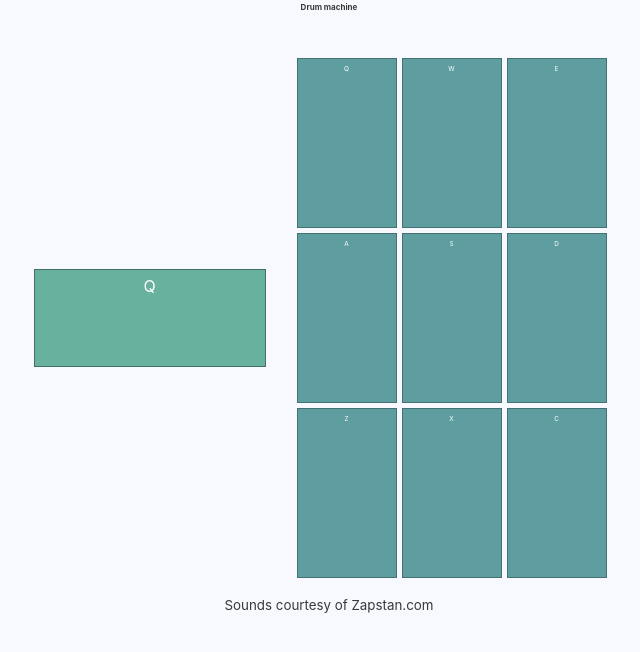
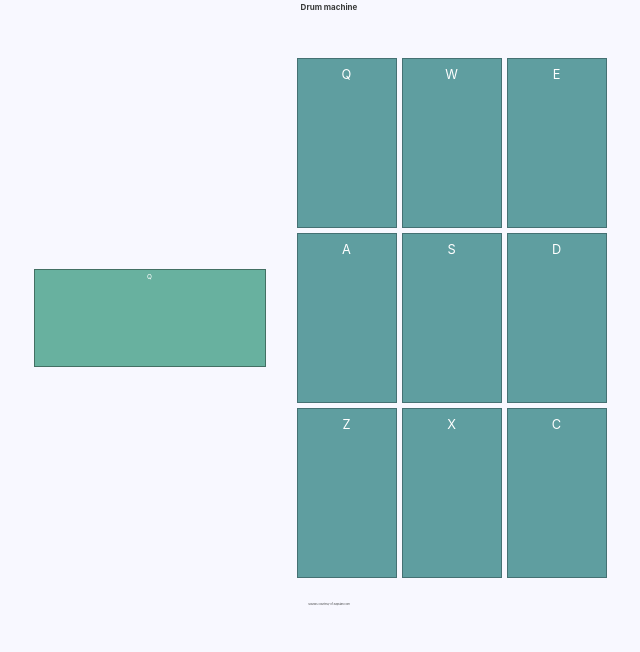
Before and after one commit to rafael-atias/fcc-drum-machine, a React (Create React App) app: page / in a window 1280 px wide. Shown: the top 652 px of the page, without its empty margins (311-951 px from the left). Built offline with nearby package versions, Linux system fonts and the light colour scheme.

Commit message:
implemented fluid-type mixin

```diff
--- a/src/_mixins.scss
+++ b/src/_mixins.scss
@@ -1,35 +1,3 @@
-@mixin styleText($color-css-variable: null, $line-height: 0, $font-size: 1rem) {
-    text-align: center;
-    line-height: $line-height;
-    font-size: $font-size;
-
-    @if $color-css-variable !=null {
-        color: var($color-css-variable);
-    }
-}
-
-@mixin flexContainer($direction) {
-    display: flex;
-    flex-direction: $direction;
-    align-items: center;
-    justify-content: center;
-}
-
-@mixin gridContainer($num-columns-rows, $column-width, $gap: 0.3125rem, $row-height:none) {
-    display: grid;
-    grid-template-columns: repeat($num-columns-rows, $column-width);
-    grid-gap: $gap $gap;
-    gap: $gap $gap;
-
-    @if $row-height==none {
-        grid-template-rows: none;
-    }
-
-    @else {
-        grid-template-rows: repeat($num-columns-rows, $row-height);
-    }
-}
-
 // =============================================================================
 //
 //  PRECISE CONTROL OVER RESPONSIVE TYPOGRAPHY FOR SASS
@@ -75,3 +43,47 @@
 
     @return $number;
 }
+
+@mixin styleText($color-css-variable: null,
+    $line-height: 0,
+    $min-font-size: 1rem,
+    $max-font-size: 0,
+    $min-viewport: 0,
+    $max-viewport: 0) {
+    text-align: center;
+    line-height: $line-height;
+
+    @if $max-font-size==0 or $min-viewport==0 or $max-viewport==0 {
+        font-size: $min-font-size;
+    }
+
+    @else {
+        @include fluid-type(font-size, $min-viewport, $max-viewport, $min-font-size, $max-font-size);
+    }
+
+    @if $color-css-variable !=null {
+        color: var($color-css-variable);
+    }
+}
+
+@mixin flexContainer($direction) {
+    display: flex;
+    flex-direction: $direction;
+    align-items: center;
+    justify-content: center;
+}
+
+@mixin gridContainer($num-columns-rows, $column-width, $gap: 0.3125rem, $row-height:none) {
+    display: grid;
+    grid-template-columns: repeat($num-columns-rows, $column-width);
+    grid-gap: $gap $gap;
+    gap: $gap $gap;
+
+    @if $row-height==none {
+        grid-template-rows: none;
+    }
+
+    @else {
+        grid-template-rows: repeat($num-columns-rows, $row-height);
+    }
+}
--- a/src/_styles.scss
+++ b/src/_styles.scss
@@ -7,23 +7,23 @@ body {
 }
 
 h1 {
-    @include styleText($color-css-variable: --default-color-text, $font-size: 0.5rem);
+    @include styleText($color-css-variable: --default-color-text, $min-font-size: 0.5rem);
 }
 
 footer {
-    @include styleText($color-css-variable: --default-color-text, $font-size: 0.2rem);
+    @include styleText($color-css-variable: --default-color-text, $min-font-size: 0.2rem);
 
-    @media(min-width: 25rem) {
+    @media(min-width: var(--small-breakpoint)) {
         @include styleText($color-css-variable: --default-color-text);
     }
 }
 
 #display {
-    @include styleText($color-css-variable: --drum-machine-text, $font-size: 0.4rem);
+    @include styleText($color-css-variable: --drum-machine-text, $min-font-size: 0.4rem);
     background-color: var(--display-background-color);
     border: var(--display-border);
 
-    @media(min-width: 25rem) {
+    @media(min-width: var(--small-breakpoint)) {
         @include styleText($color-css-variable: --drum-machine-text);
     }
 }
@@ -31,13 +31,14 @@ footer {
 .drumpad-container {
     border: var(--drum-pad-container-border);
 
-    @media(min-width: 25rem) {
+    @media(min-width: var(--small-breakpoint)) {
         @include styleText($color-css-variable: --drum-machine-text);
     }
 }
 
 .drum-pad {
-    @include styleText($color-css-variable:--drum-machine-text, $line-height: 0.4rem, $font-size: 0.4rem);
+    @include styleText($color-css-variable:--drum-machine-text, $line-height: 0.4rem, $min-font-size: 0.4rem);
+    @include fluid-type(font-size, 6.25rem, 25rem, 0.4rem, 0.8rem);
     border: var(--drum-pad-border);
     background-color: var(--drum-pad-background-color);
 }
--- a/src/_variables.scss
+++ b/src/_variables.scss
@@ -7,7 +7,7 @@ html {
     --drum-pad-container-border: none;
     --drum-pad-border: thin solid #457173;
     --drum-pad-background-color: cadetblue;
-    --min-font-size-drumpad: 0.4rem;
-    --max-font-grow-drumpad: 0.4rem;
+    --min-font-size-drumpad-sm: 0.4rem;
+    --max-font-size-drumpad-sm: 0.4rem;
     --small-breakpoint: 25rem;
 }
```
